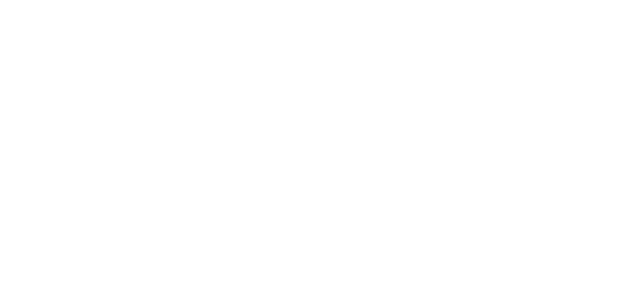
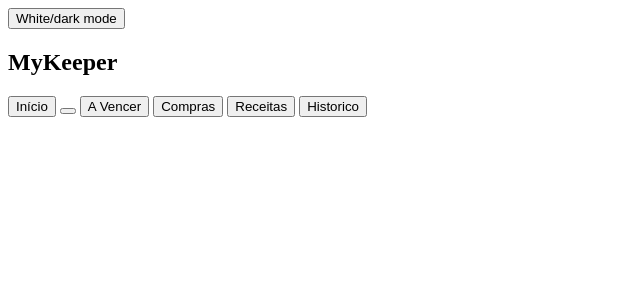
Before and after one commit to LucasLVianna/mykeeper, a PHP site: page /dashboard/home.php in a window 1280 px wide. Before the commit the part shown is empty. Shown: the top 300 px of the page, without its empty margins (0-640 px from the left). Run offline with PHP 8.4, Linux system fonts and the light colour scheme.

Commit message:
Creating dashboard directory, home.php (starting navigator bar)

```diff
--- a/dashboard/home.php
+++ b/dashboard/home.php
@@ -5,12 +5,32 @@
 
     <!DOCTYPE html>
     <html lang="en">
+
     <head>
         <meta charset="UTF-8">
         <meta name="viewport" content="width=device-width, initial-scale=1.0">
         <title>Home</title>
     </head>
+
     <body>
+        <header>
+            <button id="colorMode">White/dark mode</button>
+        </header>
+        <aside class="sideNavBar">
+            <div>
+                <h2>MyKeeper</h2>
+            </div>
+            <div>
+                <nav>
+                    <button id="inicioButtonLink">Início</button>
+                    <button id="inventarioButtonLink"></button>
+                    <button id="avencerButtonLink">A Vencer</button>
+                    <button id="comprasButtonLink">Compras</button>
+                    <button id="receitasButtonLink">Receitas</button>
+                    <button id="historicoButtonLink">Historico</button>
+                </nav>
+            </div>
+        </aside>
+    </body>
 
-</body>
     </html>
```
Lines whose indentation alone changed are shown as unchanged.
